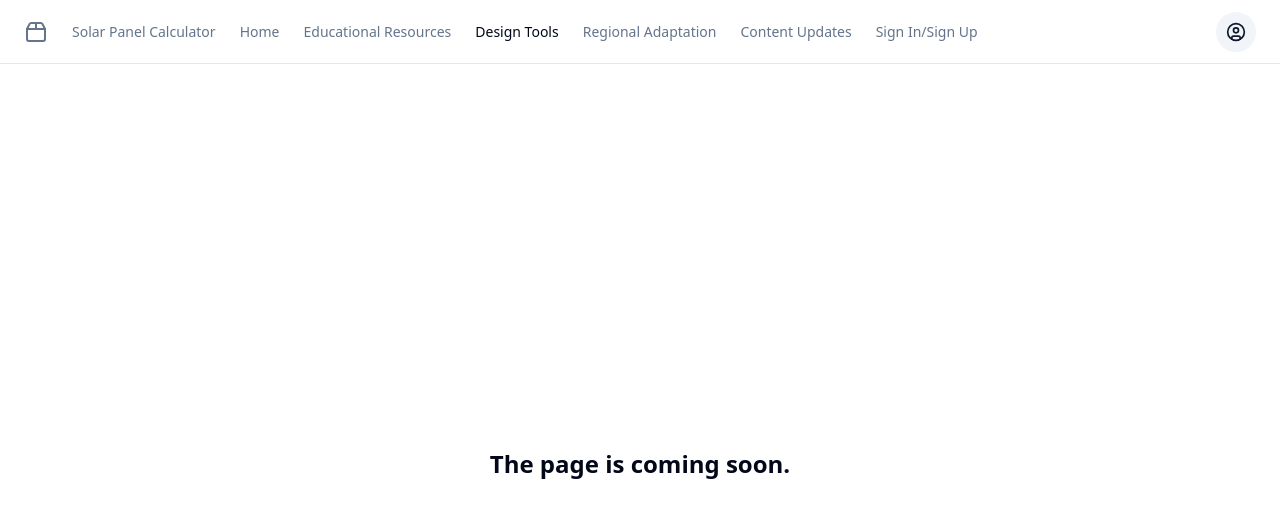
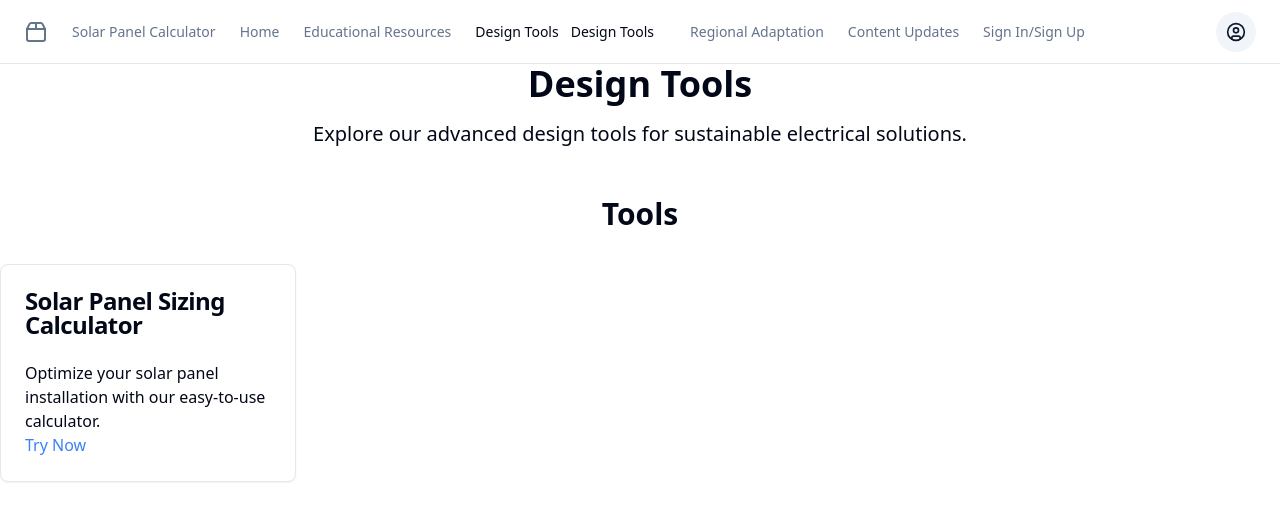
Before and after one commit to GPT-Engineer-App/green-energy-hub, a React (Vite) app: page /design-tools in a window 1280 px wide. Shown: the top 520 px of the page. Built offline with nearby package versions, Linux system fonts and the light colour scheme.

Commit message:
Moved Solar Panel Sizing Calculator page to Design Tools section and updated navigation.

```diff
--- a/src/App.jsx
+++ b/src/App.jsx
@@ -28,6 +28,12 @@ export const navItems = [
   {
     title: "Design Tools",
     to: "/design-tools",
+    children: [
+      {
+        title: "Solar Panel Sizing Calculator",
+        to: "/design-tools/solar-panel-calculator",
+      },
+    ],
   },
   {
     title: "Regional Adaptation",
@@ -54,6 +60,7 @@ const App = () => {
               <Route index element={<Index />} />
               <Route path="/educational-resources" element={<EducationalResources />} />
               <Route path="/design-tools" element={<DesignTools />} />
+              <Route path="/design-tools/solar-panel-calculator" element={<SolarPanelCalculator />} />
               <Route path="/regional-adaptation" element={<RegionalAdaptation />} />
               <Route path="/content-updates" element={<ContentUpdates />} />
               <Route path="/solar-panel-calculator" element={<SolarPanelCalculator />} />
--- a/src/layouts/navbar.jsx
+++ b/src/layouts/navbar.jsx
@@ -43,6 +43,22 @@ const DesktopNav = () => (
     {navItems.map((item) => (
       <NavItem key={item.to} to={item.to}>
         {item.title}
+        {item.children && (
+          <DropdownMenu>
+            <DropdownMenuTrigger asChild>
+              <Button variant="ghost" size="sm">
+                {item.title}
+              </Button>
+            </DropdownMenuTrigger>
+            <DropdownMenuContent>
+              {item.children.map((child) => (
+                <DropdownMenuItem key={child.to} asChild>
+                  <NavLink to={child.to}>{child.title}</NavLink>
+                </DropdownMenuItem>
+              ))}
+            </DropdownMenuContent>
+          </DropdownMenu>
+        )}
       </NavItem>
     ))}
   </nav>
@@ -65,12 +81,25 @@ const MobileNav = () => (
           <Package2 className="h-6 w-6" />
           <span className="sr-only">Solar Panel Calculator</span>
         </NavItem>
-        <NavItem to="/solar-panel-calculator">
-      Solar Panel Calculator
-    </NavItem>
-    {navItems.map((item) => (
+        {navItems.map((item) => (
           <NavItem key={item.to} to={item.to}>
             {item.title}
+            {item.children && (
+              <DropdownMenu>
+                <DropdownMenuTrigger asChild>
+                  <Button variant="ghost" size="sm">
+                    {item.title}
+                  </Button>
+                </DropdownMenuTrigger>
+                <DropdownMenuContent>
+                  {item.children.map((child) => (
+                    <DropdownMenuItem key={child.to} asChild>
+                      <NavLink to={child.to}>{child.title}</NavLink>
+                    </DropdownMenuItem>
+                  ))}
+                </DropdownMenuContent>
+              </DropdownMenu>
+            )}
           </NavItem>
         ))}
       </nav>
--- a/src/pages/DesignTools.jsx
+++ b/src/pages/DesignTools.jsx
@@ -1,9 +1,40 @@
+import { Card, CardContent, CardHeader, CardTitle } from "@/components/ui/card";
+import { NavLink } from "react-router-dom";
+
 const DesignTools = () => {
   return (
-    <div className="flex items-center justify-center min-h-screen">
-      <h1 className="text-2xl font-bold">The page is coming soon.</h1>
+    <div className="space-y-12">
+      <section className="text-center space-y-4">
+        <h1 className="text-4xl font-bold">Design Tools</h1>
+        <p className="text-xl">Explore our advanced design tools for sustainable electrical solutions.</p>
+      </section>
+
+      <section className="space-y-8">
+        <h2 className="text-3xl font-bold text-center">Tools</h2>
+        <div className="grid grid-cols-1 md:grid-cols-2 lg:grid-cols-4 gap-8">
+          <ToolCard
+            title="Solar Panel Sizing Calculator"
+            description="Optimize your solar panel installation with our easy-to-use calculator."
+            to="/design-tools/solar-panel-calculator"
+          />
+        </div>
+      </section>
     </div>
   );
 };
 
+const ToolCard = ({ title, description, to }) => (
+  <Card>
+    <CardHeader>
+      <CardTitle>{title}</CardTitle>
+    </CardHeader>
+    <CardContent>
+      <p>{description}</p>
+      <NavLink to={to} className="text-blue-500 hover:underline">
+        Try Now
+      </NavLink>
+    </CardContent>
+  </Card>
+);
+
 export default DesignTools;
```
